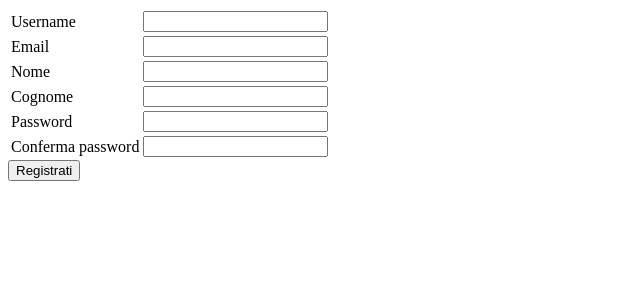
After one commit to PugliaSOS/my-puglia-sos, a Django app: page /signup/ in a window 1280 px wide. The commit adds this page. Shown: the top 300 px of the page, without its empty margins (0-640 px from the left). Run offline with Django 3.2, Linux system fonts and the light colour scheme.

Commit message:
Add signup, logout and private area

```diff
--- a/main/urls.py
+++ b/main/urls.py
@@ -1,6 +1,11 @@
 from django.conf.urls import patterns, include, url
 from django.contrib.auth import views as auth_views
+from main import views
 
 urlpatterns = patterns('',
-    url(r'^$', auth_views.login, {'template_name': 'main/login.html'})
+    url(r'^$', views.index, name='index'),
+    url(r'^login/$', auth_views.login, {'template_name': 'main/login.html'}),
+    url(r'^logout/$', auth_views.logout_then_login, {'login_url': '/login/'},
+        name='logout'),
+    url(r'^signup/$', views.signup, name='signup')
 )
--- a/main/views.py
+++ b/main/views.py
@@ -1 +1,25 @@
-from django.shortcuts import render
+from django.shortcuts import render, redirect
+from django.contrib.auth import views as auth_views
+from django.contrib.auth.models import User
+
+def index(request):
+    if request.user.is_authenticated():
+        return render(request, 'main/logged.html', {'user': request.user})
+    return redirect('login/')
+
+def signup(request):
+    if request.user.is_authenticated():
+        return redirect('/')
+    if request.method == 'POST':
+        # Sign up
+        if request.POST['password'] != request.POST['password_confirm']:
+            return render(request, 'main/signup.html', {'errors': True})
+        User.objects.create_user(
+            request.POST['username'],
+            request.POST['email'],
+            request.POST['password'],
+            first_name=request.POST['first_name'],
+            last_name=request.POST['last_name']
+            )
+        return redirect('/')
+    return render(request, 'main/signup.html')
--- /dev/null
+++ b/templates/main/logged.html
@@ -0,0 +1,5 @@
+{% extends "base.html" %}
+
+{% block content %}
+Welcome {{ user }}! <a href={% url 'logout' %}>logout</a>
+{% endblock %}
--- a/templates/main/login.html
+++ b/templates/main/login.html
@@ -20,7 +20,9 @@
 </table>
 
 <input type="submit" value="login" />
-<input type="hidden" name="next" value="{{ next }}" />
+<input type="hidden" name="next" value="{% url 'index' %}" />
 </form>
 
+<a href="{% url 'signup' %}">Registrati</a>
+
 {% endblock %}
--- /dev/null
+++ b/templates/main/signup.html
@@ -0,0 +1,38 @@
+{% extends "base.html" %}
+
+{% block content %}
+{% if errors %}
+<p>C'è stato un errore. Riprovare più tardi.</p>
+{% endif %}
+
+<form method="POST" action="{% url 'signup' %}">
+  {% csrf_token %}
+  <table>
+    <tr>
+      <td>Username</td>
+      <td><input name="username"></td>
+    </tr>
+    <tr>
+      <td>Email</td>
+      <td><input name="email"></td>
+    </tr>
+    <tr>
+      <td>Nome</td>
+      <td><input name="first_name"></td>
+    </tr>
+    <tr>
+      <td>Cognome</td>
+      <td><input name="last_name"></td>
+    </tr>
+    <tr>
+      <td>Password</td>
+      <td><input name="password"></td>
+    </tr>
+    <tr>
+      <td>Conferma password</td>
+      <td><input name="password_confirm"></td>
+    </tr>
+  </table>
+  <input type="submit" value="Registrati">
+</form>
+{% endblock %}
```
